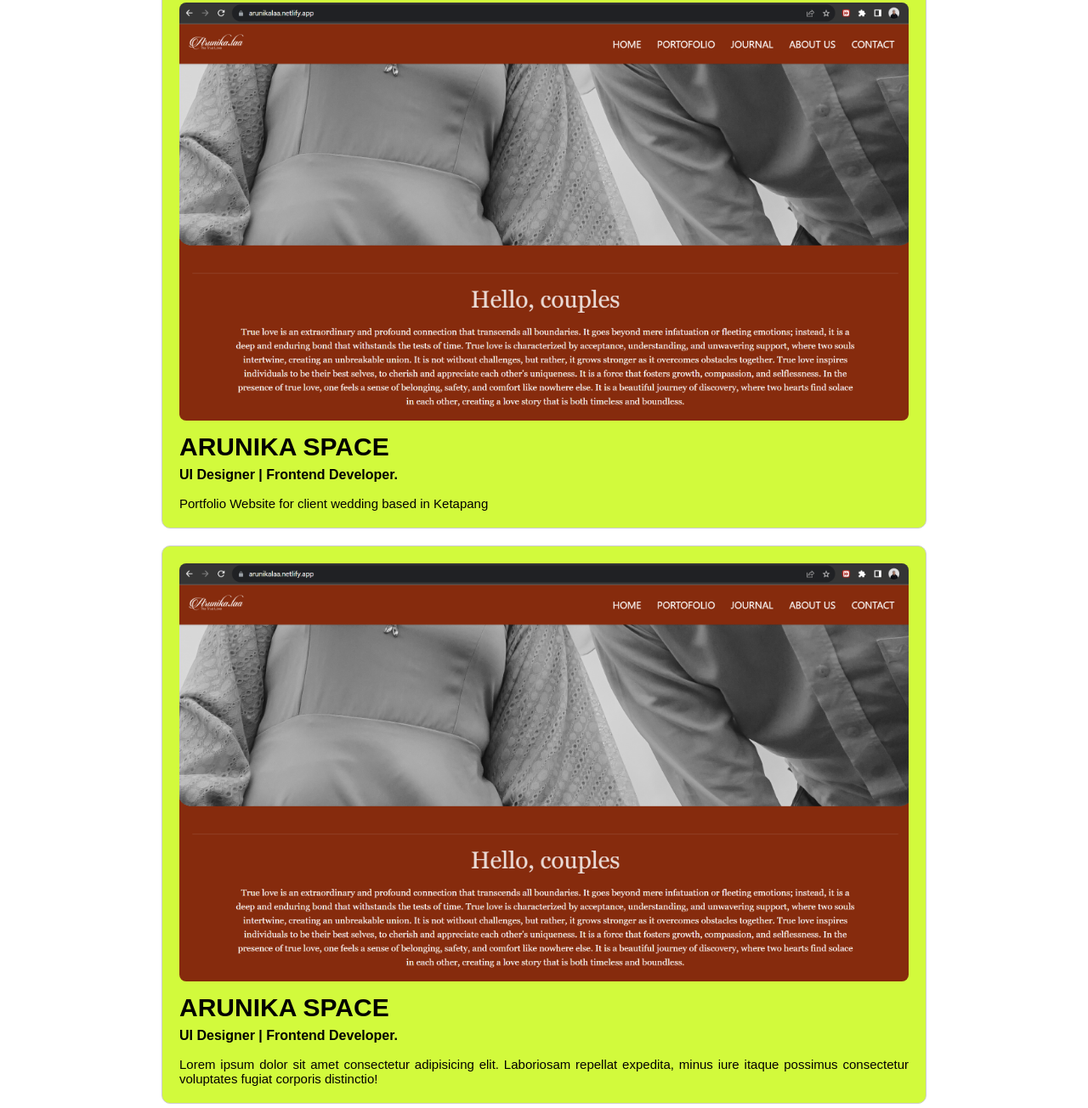
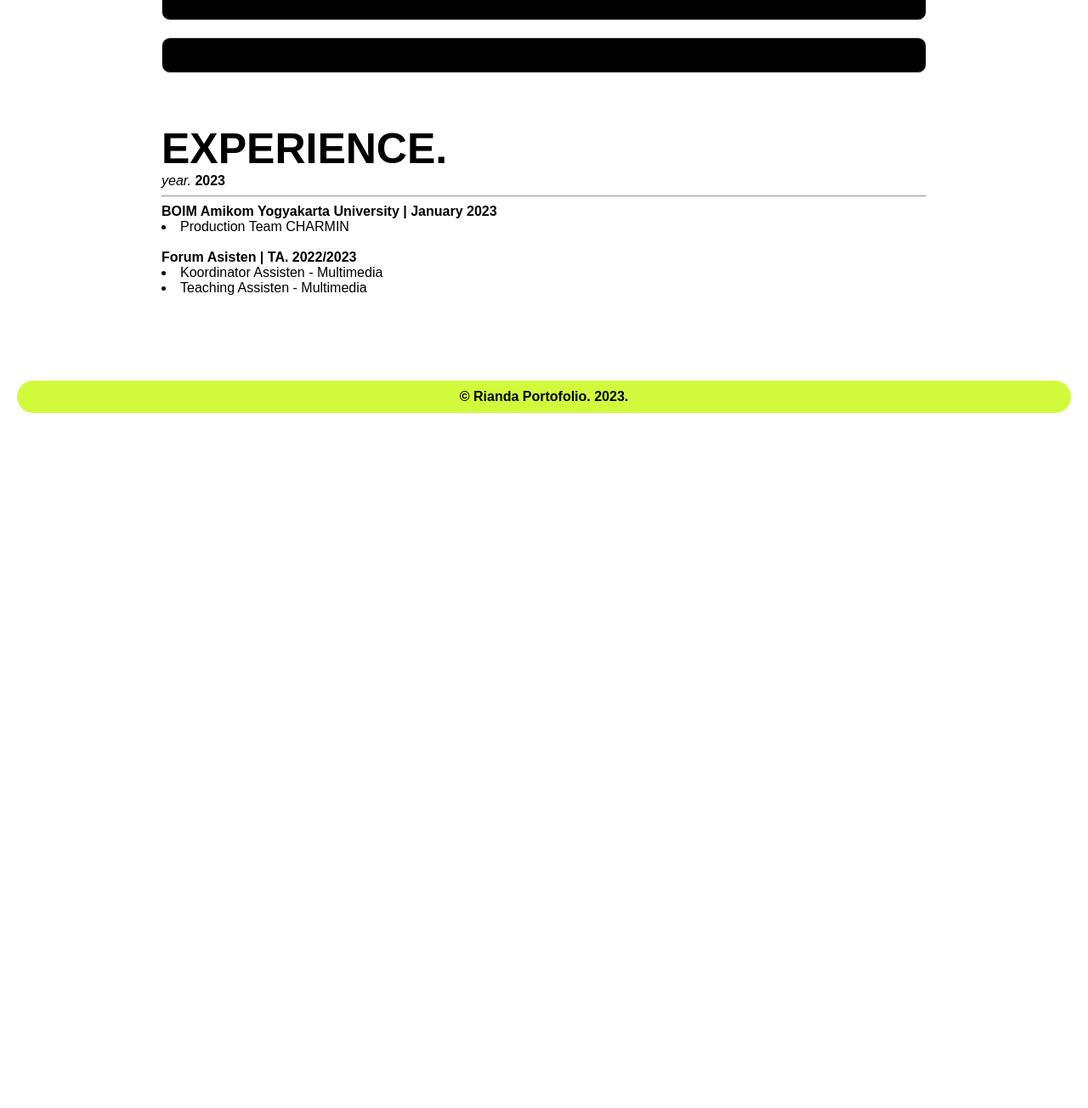
Before and after one commit to farhanriski/port-as-dev, a plain HTML site: page index.html in a window 1280 px wide. Shown: the part 1036-2340 px from the top of the page at 85% size. After the commit the page ends 1542 px from the top, so only its background shows below. Drawn offline with Linux system fonts and the light colour scheme.

Commit message:
change color project

```diff
--- a/index.html
+++ b/index.html
@@ -48,18 +48,10 @@
           <span style="font-weight: bold">2023</span>
         </p>
         <div class="project">
-          <img src="public/Screenshot 2023-08-09 140029.png" alt="Project 1" />
-          <h3><a href="https://arunikalaa.netlify.app/" target="_blank">ARUNIKA SPACE</a></h3>
-          <h4>UI Designer | Frontend Developer.</h4>
-          <p>Portfolio Website for client wedding based in Ketapang </p>
 
         </div>
 
         <div class="project">
-          <img src="public/Screenshot 2023-08-09 140029.png" alt="Project 1" />
-          <h3>ARUNIKA SPACE</h3>
-          <h4>UI Designer | Frontend Developer.</h4>
-          <p>Lorem ipsum dolor sit amet consectetur adipisicing elit. Laboriosam repellat expedita, minus iure itaque possimus consectetur voluptates fugiat corporis distinctio!</p>
         </div>
       </section>
 
--- a/style.css
+++ b/style.css
@@ -113,7 +113,7 @@ section {
   padding: 20px;
   margin-top: 20px;
   margin-bottom: 20px;
-  background-color: #d2fa3c;
+  background-color: #000000;
   border-radius: 10px;
 }
 
```
